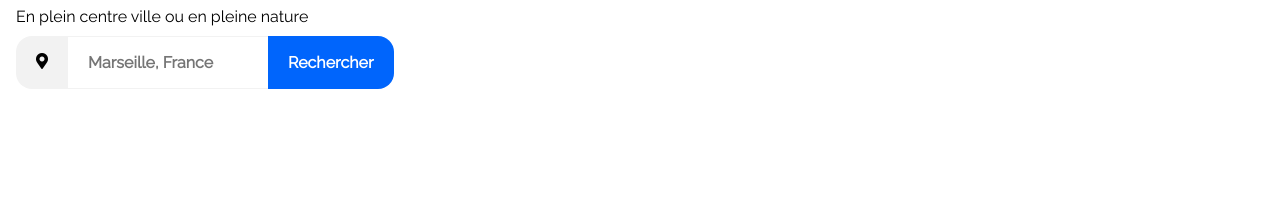
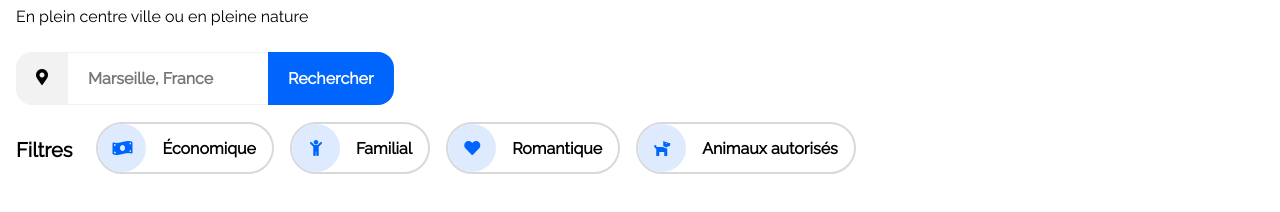
Before and after one commit to LENAGARD/LENAGARD_Projet2, a plain HTML site: page index.html in a window 1280 px wide. Shown: the part 122-334 px from the top of the page. Drawn offline with Linux system fonts and the light colour scheme.

Commit message:
Main filter html et css

```diff
--- a/index.html
+++ b/index.html
@@ -37,7 +37,33 @@
         </button>
     </form>
     <!-- Main filter -->
-
+    <div class="main_filter">
+        <h2 class="title_filter">Filtres</h2>
+        <div class="buttons_filter">
+            <span class="icons_filter">
+                <i class="fas fa-money-bill-wave icon_m"></i>
+            </span>
+            <span class="buttons_description">Économique</span>
+        </div>
+        <div class="buttons_filter">
+            <span class="icons_filter">
+                <i class="fas fa-child icon_m"></i>
+            </span>
+            <span class="buttons_description">Familial</span>
+        </div>
+        <div class="buttons_filter">
+            <span class="icons_filter">
+                <i class="fas fa-heart icon_m"></i>
+            </span>
+            <span class="buttons_description">Romantique</span>
+        </div>
+        <div class="buttons_filter">
+            <span class="icons_filter">
+                <i class="fas fa-dog icon_m"></i>
+            </span>
+            <span class="buttons_description">Animaux autorisés</span>
+        </div>
+    </div>
     <!-- Main number result -->
 
     <!-- Main hostings -->
--- a/style.css
+++ b/style.css
@@ -52,7 +52,7 @@ a {
     }
 
     .logo {
-    padding: 0 0;
+        padding: 0 0;
     }
 
     .navlink:hover {
@@ -95,7 +95,7 @@ a {
     }
 
     .main_subtitle {
-    margin: 10px 0;
+        margin: 10px 0;
     }
 
     h1 {
@@ -105,7 +105,8 @@ a {
     /* Main search */
 
     .main_search {
-    display: inline-flex;
+        display: inline-flex;
+        margin-top: 16px;
     }
 
     .map_marker_icon {
@@ -163,3 +164,48 @@ a {
             border-radius: 16px 16px 16px 16px;
         }
     }
+
+    /* Main filter */
+    .main_filter {
+        display: flex;
+        align-items: center;
+        flex-wrap: wrap;
+        margin-top: 16px;
+    }
+
+
+    .title_filter {
+        margin-right: 24px;
+        margin-bottom: 30px;
+        font-size: 20px;
+    }
+
+    .buttons_filter {
+        display: flex;
+        align-items: center;
+        margin-right: 16px;
+        margin-bottom: 16px;
+        border: 2px solid #d9d9d9;
+        border-radius: 32px;
+        font-weight: bold;
+        cursor: pointer;
+    }
+
+    .icons_filter {
+        display: flex;
+        align-items: center;
+        justify-content: center;
+        height: 48px;
+        width: 48px;
+        border-radius: 32px;
+        background-color: #deebff;
+        cursor: pointer;
+    }
+
+    .icon_m {
+        color: #0065fc;
+    }
+
+    .buttons_description {
+        margin: 0 16px;
+        }
```
